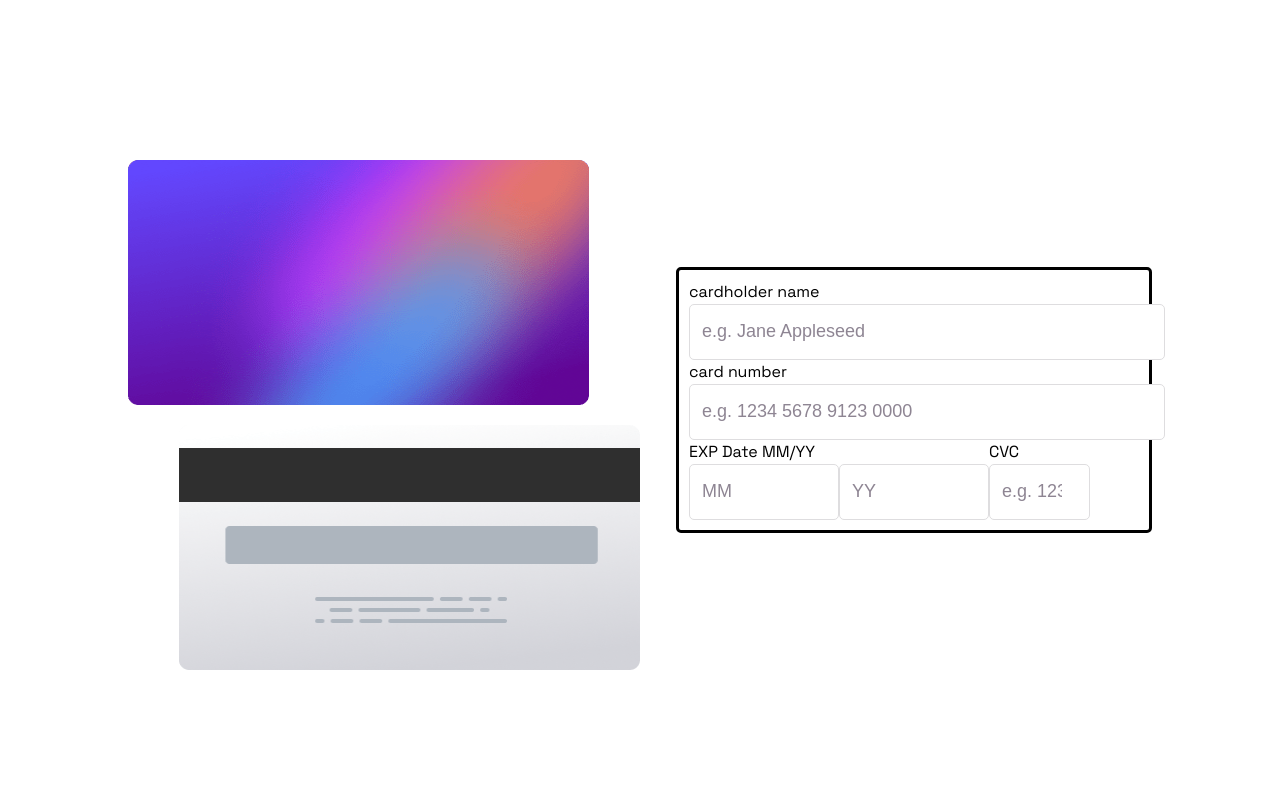
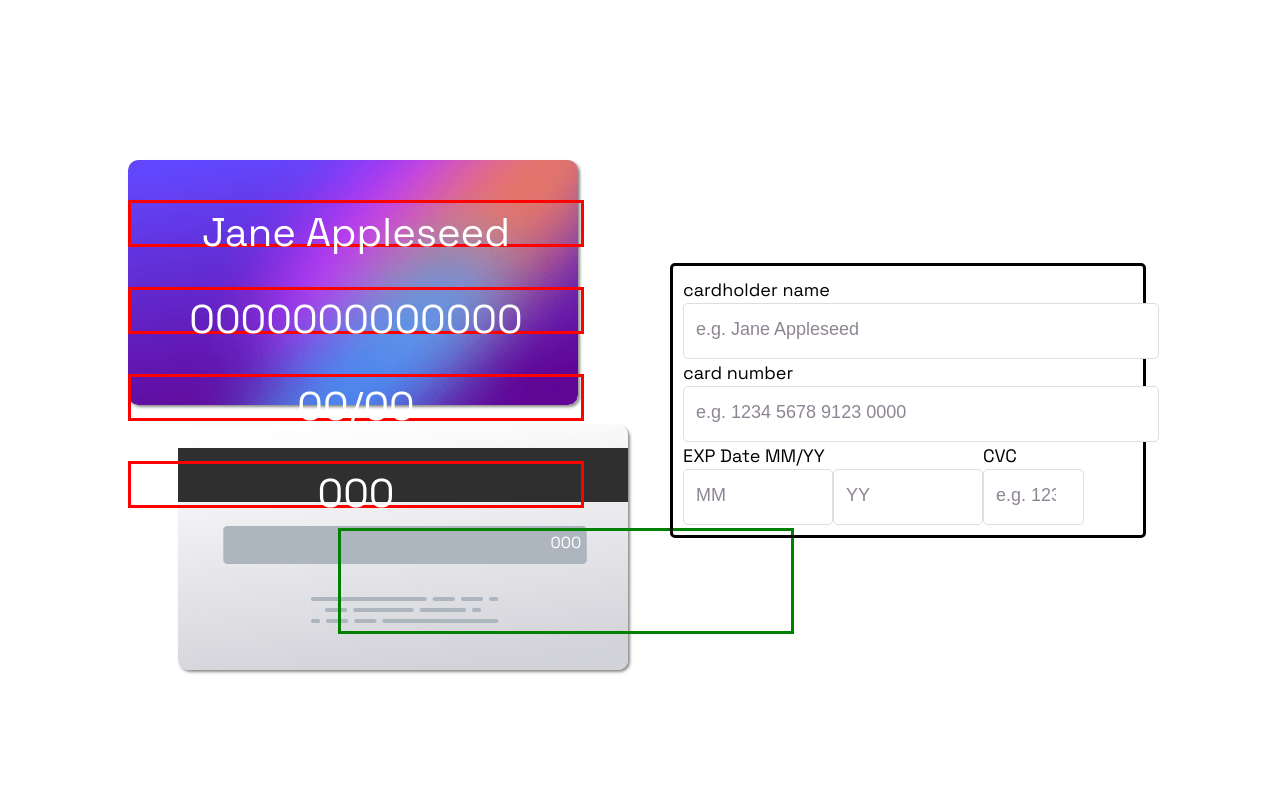
Before and after one commit to unachoza/credit-card-form, a React (Vite) app: page / in a window 1280 px wide. Shown: the top 798 px of the page. Built offline with nearby package versions, Linux system fonts and the light colour scheme.

Commit message:
Adding card state

```diff
--- a/src/App.css
+++ b/src/App.css
@@ -38,6 +38,37 @@
 	justify-content: space-between;
 	flex-direction: column;
 	height: fit-content;
+	max-width: 31.25em;
+}
+.front-card-values {
+	height: 100%;
+	position: absolute;
+	/* border: solid purple; */
+	width: 100%;
+	z-index: 200;
+}
+
+.front-card-values p {
+	z-index: 101;
+	color: white;
+	/* position: absolute; */
+	top: 30px;
+	right: 40px;
+	font-size: 40px;
+	height: 41px;
+	width: 90%;
+	border: solid red;
+}
+
+.back-card-values p {
+	z-index: 106;
+	color: white;
+	position: absolute;
+	width: 90%;
+	height: 100px;
+	bottom: 4%;
+	left: 42%;
+	border: solid green;
 }
 
 img#cardFront.card {
@@ -50,6 +81,8 @@ img#cardFront.card {
 	align-self: flex-start;
 	justify-self: start;
 	margin-bottom: 10px;
+	border-radius: 10px;
+	box-shadow: 2px 2px 3px rgba(0, 0, 0, 0.4588235294);
 }
 img#cardBack.card {
 	z-index: 100;
@@ -61,6 +94,8 @@ img#cardBack.card {
 	align-self: flex-end;
 	justify-self: flex-end;
 	margin-top: 10px;
+	border-radius: 10px;
+	box-shadow: 2px 2px 3px rgba(0, 0, 0, 0.4588235294);
 }
 
 .card-input-container {
@@ -82,13 +117,14 @@ img.side-panel {
 
 img.card-responses {
 	position: absolute;
+	text-shadow: 1px 1px 1px black;
 }
 
 form {
 	z-index: 10;
 	display: flex;
 	flex-direction: column;
-	font-size: 16px;
+	font-size: 18px;
 	padding: 10px;
 	border: var(--dark-grayish-violet);
 	border-radius: 5px;
--- a/src/App.tsx
+++ b/src/App.tsx
@@ -3,39 +3,69 @@ import SidePanelImage from "../src/assets/images/bg-main-desktop.png";
 import mobilePanelImage from "../src/assets/images/bg-main-mobile.png";
 import cardFrontImage from "../src/assets/images/bg-card-front.png";
 import cardBackImage from "../src/assets/images/bg-card-back.png";
-import cardIcon from "../src/assets/images/card-logo.svg"
-import iconComplete from "../src/assets/images/icon-complete.svg"
+import cardIcon from "../src/assets/images/card-logo.svg";
+import iconComplete from "../src/assets/images/icon-complete.svg";
 import "./App.css";
 
+interface CardholderDetails {
+	cardName: string;
+	cardNumber: string;
+	expDate: number | null |string;
+	cvc: number | null | string;
+}
+
+const initialState: CardholderDetails = {
+	cardName: "Jane Appleseed",
+	cardNumber: "0000000000000",
+	expDate: "00/00",
+	cvc: "000",
+};
+
 function App() {
-	const [complete, setComplete] = useState<boolean>(false)
+	const [formState, setFormState] = useState<CardholderDetails>(initialState);
+	const [complete, setComplete] = useState<boolean>(false);
+
 	const calcImageSize = () => {
 		return window.innerWidth < 600 ? mobilePanelImage : SidePanelImage;
 	};
 
+	const handleChange = (e: FormEvent<HTMLInputElement>): void => {
+		const { name, value } = e.currentTarget;
+		setFormState({ ...formState, [name]: value });
+		console.log({ formState });
+	};
 	const handleSubmit = (e: FormEvent) => {
 		e.preventDefault();
-		setComplete(true)
+		setComplete(true);
 	};
 	return (
 		<>
 			<img src={calcImageSize()} className="side-panel" alt="decoration" />
 			<div className="container">
 				<div className="card-responses-container">
+					<div className="front-card-values">
+						{Object.values(formState).map((value) => {
+							return <p key={`${value}-id`}>{value}</p>;
+						})}
+					</div>
+
 					<img id="cardFront" className="card" src={cardFrontImage} alt="card-front" />
+					<div className="back-card-values">
+						<p>{formState.cvc}</p>
+					</div>
 					<img id="cardBack" className="card" src={cardBackImage} alt="card-back" />
-					<img src={cardIcon} alt="card icon" />
-					<img src={iconComplete} alt="card icon" />
+					{/* <img src={cardIcon} alt="card icon" /> */}
+					{/* <img src={iconComplete} alt="card icon" /> */}
 				</div>
 				<div className="card-input-container">
 					<form onSubmit={handleSubmit}>
 						<label htmlFor="card-name">
 							cardholder name
-							<input id="card-name" type="text" placeholder="e.g. Jane Appleseed" />
+							<input id="card-name" name="cardName" type="text" placeholder="e.g. Jane Appleseed" onChange={handleChange} />
 						</label>
 						<label htmlFor="card-number">
 							card number
-							<input id="card-name" type="number" placeholder="e.g. 1234 5678 9123 0000" />
+							<input id="card-number" name="cardNumber" type="number" placeholder="e.g. 1234 5678 9123 0000" />
 						</label>
 						<div className="date-cvc-section">
 							<div className="month-year-container">
```
Also changed, not shown: 1 other file (tests, documents, lock files or other folders).
